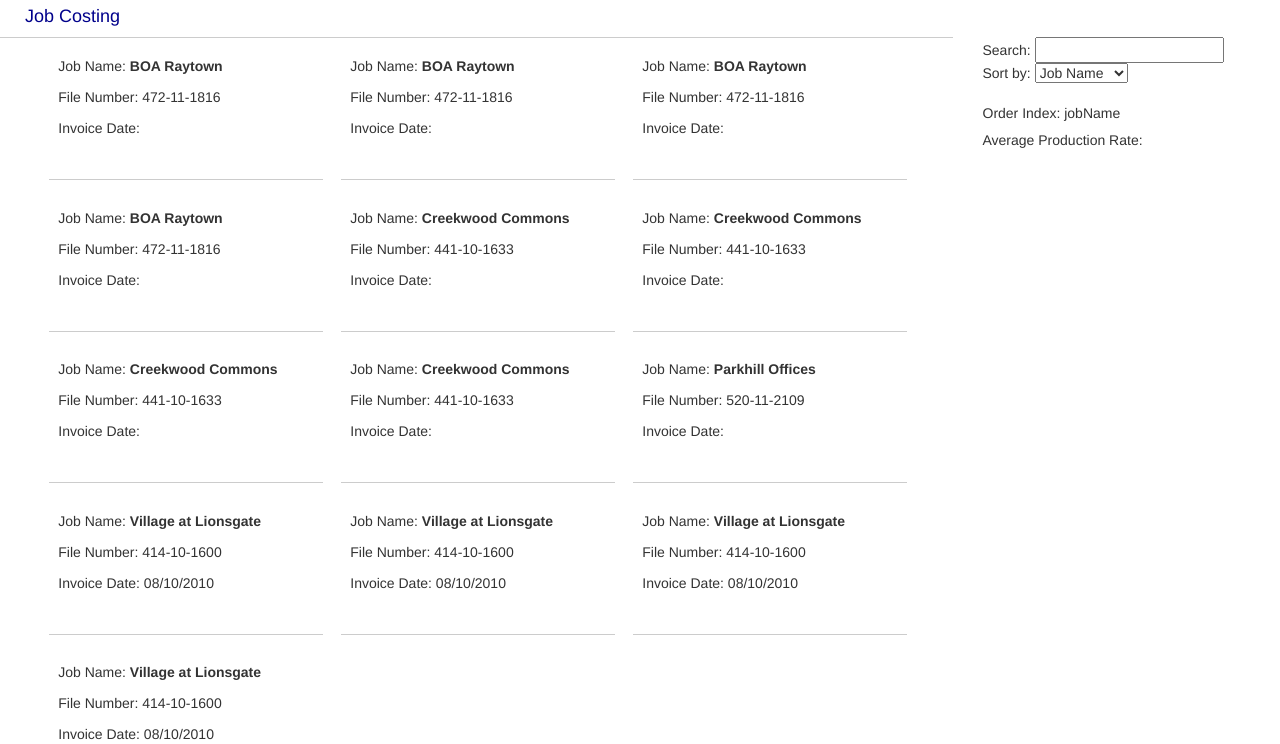
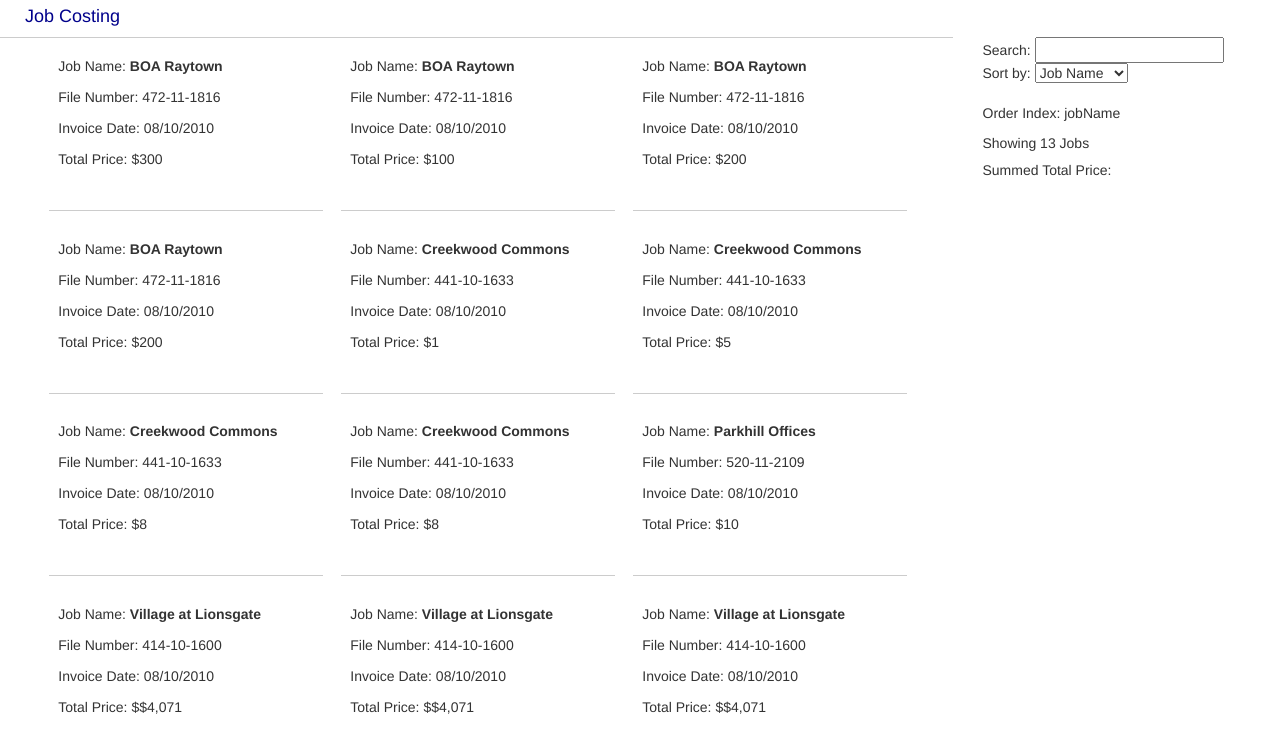
Before and after one commit to mslawson/beaconAngular, a website: page app/index.html in a window 1280 px wide. Shown: the part 56-800 px from the top of the page. Drawn offline with nearby package versions, Linux system fonts and the light colour scheme.

Commit message:
Working on creating a funciton to total prices of queried jobs.

```diff
--- a/app/index.html
+++ b/app/index.html
@@ -22,6 +22,7 @@
 							<p>Job Name: <strong>{{job.jobName}}</strong></p>
 							<p>File Number: {{job.fileNumber}}</p>
 							<p>Invoice Date: {{job.billingDate}}</p>
+							<p>Total Price: ${{job.totalPrice}}</p>
 							<br>
 						</li>
 					</ul>
@@ -42,7 +43,9 @@
 					<br>
 					<br>
 					<p>Order Index: {{orderProp}}</p>
-					<h5>Average Production Rate:</h5>
+					<p>Showing {{(jobs|filter:query).length}} Jobs</p>
+					<h5>Summed Total Price:</h5>
+					<p>{{summedTotalPrices((jobs|filter:query))}}</p>
 				</div>
 
 			</div>
--- a/app/js/controllers.js
+++ b/app/js/controllers.js
@@ -8,46 +8,66 @@ jobcostApp.controller('JobListCtrl', function ($scope) {
 	{'jobName': 'Village at Lionsgate',
 	'fileNumber': '414-10-1600',
 	'billingDate': '08/10/2010',
-	'age': 1},
+	'totalPrice': '$4,071'},
 	{'jobName': 'Creekwood Commons',
 	'fileNumber': '441-10-1633',
-	'age': 2},
+	'billingDate': '08/10/2010',
+	'totalPrice': 1},
 	{'jobName': 'BOA Raytown',
 	'fileNumber': '472-11-1816',
-	'age':3},
+	'billingDate': '08/10/2010',
+	'totalPrice':300},
 	{'jobName': 'Village at Lionsgate',
 	'fileNumber': '414-10-1600',
 	'billingDate': '08/10/2010',
-	'age': 4},
+	'totalPrice': '$4,071'},
 	{'jobName': 'Creekwood Commons',
 	'fileNumber': '441-10-1633',
-	'age': 5},
+	'billingDate': '08/10/2010',
+	'totalPrice': 5},
 	{'jobName': 'BOA Raytown',
 	'fileNumber': '472-11-1816',
-	'age':6},
+	'billingDate': '08/10/2010',
+	'totalPrice':100},
 	{'jobName': 'Village at Lionsgate',
 	'fileNumber': '414-10-1600',
 	'billingDate': '08/10/2010',
-	'age': 7},
+	'totalPrice': '$4,071'},
 	{'jobName': 'Creekwood Commons',
 	'fileNumber': '441-10-1633',
-	'age': 8},
+	'billingDate': '08/10/2010',
+	'totalPrice': 8},
 	{'jobName': 'BOA Raytown',
 	'fileNumber': '472-11-1816',
-	'age':9},
+	'billingDate': '08/10/2010',
+	'totalPrice':200},
 	{'jobName': 'Village at Lionsgate',
 	'fileNumber': '414-10-1600',
 	'billingDate': '08/10/2010',
-	'age': 7},
+	'totalPrice': '$4,071'},
 	{'jobName': 'Creekwood Commons',
 	'fileNumber': '441-10-1633',
-	'age': 8},
+	'billingDate': '08/10/2010',
+	'totalPrice': 8},
 	{'jobName': 'BOA Raytown',
 	'fileNumber': '472-11-1816',
-	'age':9},
+	'billingDate': '08/10/2010',
+	'totalPrice':200},
 	{'jobName': 'Parkhill Offices',
 	'fileNumber': '520-11-2109',
-	'age':10}
+	'billingDate': '08/10/2010',
+	'totalPrice':10}
 	];
 	$scope.orderProp = 'jobName';
+
+	$scope.$on(function getAvgTotalPrice(jobs) {
+  // do something
+  	var summedTotalPrices = 0;
+		jobs.forEach(function (job){
+			summedTotalPrices = summedTotalPrices + job.totalPrice;
+		});
+		return jobs.summedTotalPrices = summedTotalPrices;
+	});
+
+
 });
```
